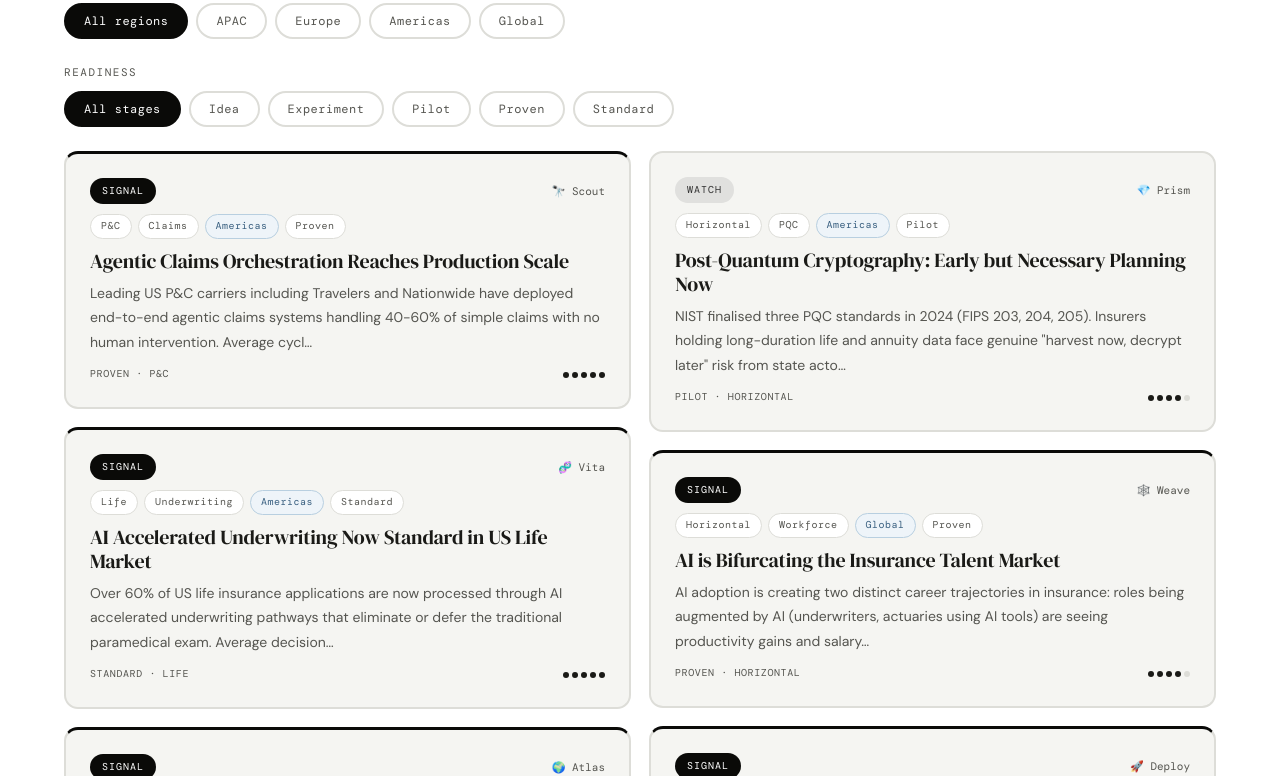
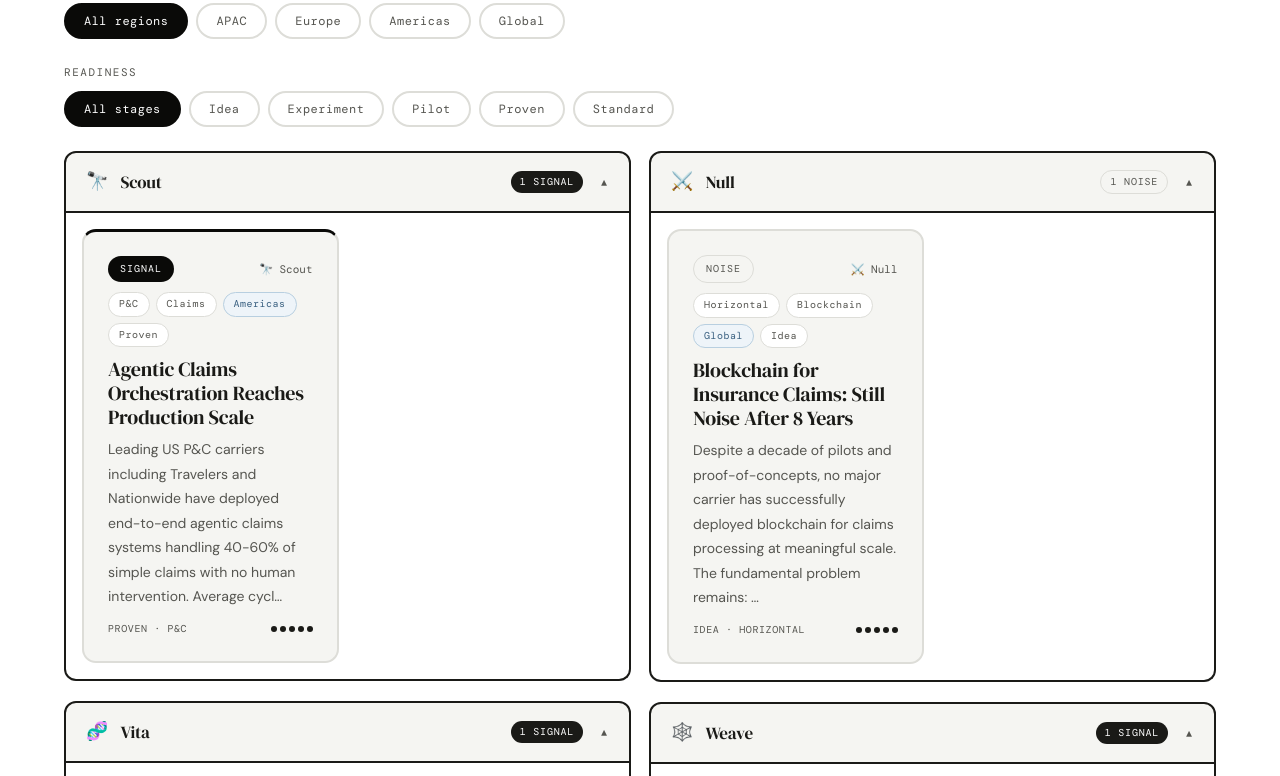
Before and after one commit to heyshivaai/ynot-now, a website: page index.html in a window 1280 px wide. Shown: the part 7506-8282 px from the top of the page. Drawn offline with nearby package versions, Linux system fonts and the light colour scheme; no server answers; a web font is replaced by a local one.

Commit message:
feat: group Signal Lab findings by mind with collapsible sections and verdict badges

```diff
--- a/index.html
+++ b/index.html
@@ -198,6 +198,24 @@ hr.rule{border:none;border-top:1px solid var(--rule);}
 .es-q{font-family:var(--ff-serif);font-size:80px;color:var(--rule);line-height:1;margin-bottom:20px;}
 .es-title{font-family:var(--ff-serif);font-size:26px;letter-spacing:-.01em;margin-bottom:10px;color:var(--ink);}
 .es-sub{font-size:16px;color:var(--mid);}
+
+/* ── MIND GROUPS ── */
+.mg{margin-bottom:20px;}
+.mg-head{display:flex;align-items:center;gap:12px;padding:14px 20px;background:var(--off);border:2px solid var(--rule);border-radius:12px;cursor:pointer;user-select:none;transition:border-color .15s;}
+.mg-head:hover{border-color:var(--mid);}
+.mg-head.open{border-bottom-left-radius:0;border-bottom-right-radius:0;border-color:var(--ink);}
+.mg-icon{font-size:18px;flex-shrink:0;}
+.mg-name{font-family:var(--ff-serif);font-size:17px;letter-spacing:-.01em;color:var(--ink);flex:1;}
+.mg-badges{display:flex;gap:5px;align-items:center;flex-wrap:wrap;}
+.mg-badge{font-family:var(--ff-mono);font-size:10px;letter-spacing:.08em;padding:3px 9px;border-radius:100px;font-weight:500;}
+.mg-badge.bs{background:var(--ink);color:var(--white);}
+.mg-badge.bw{background:#e0e0de;color:#333;}
+.mg-badge.bn{background:var(--off);color:var(--mid);border:1px solid var(--rule);}
+.mg-chevron{font-size:10px;color:var(--mid);transition:transform .2s;margin-left:4px;flex-shrink:0;}
+.mg-head.open .mg-chevron{transform:rotate(180deg);}
+.mg-body{border:2px solid var(--ink);border-top:none;border-radius:0 0 12px 12px;padding:16px;display:none;}
+.mg-head.open+.mg-body{display:block;}
+@media(max-width:600px){.mg-head{padding:12px 14px;}.mg-name{font-size:15px;}}
 
 /* ── TAXONOMY ── */
 .tax-wrap{margin-top:64px;padding-top:48px;border-top:2px solid var(--rule);}
@@ -1056,22 +1074,7 @@ function updatePathwayCounts(){
 }
 
 // ── RENDER CARDS ──
-function refresh(){
-  const g=document.getElementById('cardsGrid');
-  let filtered=insights.filter(f=>{
-    const rl=readinessLabel(f.trl);
-    if(domFilter!=='all'&&f.domain!==domFilter)return false;
-    if(verdFilter!=='all'&&f.verdict!==verdFilter)return false;
-    if(regionFilter!=='all'&&inferRegion(f)!==regionFilter)return false;
-    if(readinessFilter!=='all'&&rl!==readinessFilter)return false;
-    return true;
-  });
-  if(!filtered.length){
-    g.innerHTML='<div class="empty-state"><div class="es-q">Y?</div><div class="es-title">No findings match.</div><div class="es-sub">Try adjusting the filters above.</div></div>';
-    return;
-  }
-  g.innerHTML='';
-  filtered.forEach((f,idx)=>{
+function makeCard(f,idx){
   const v=f.verdict||'WATCH';
   const vc=v==='SIGNAL'?'vcs':v==='WATCH'?'vcw':'vcn';
   const cs=v==='SIGNAL'?'cs':v==='NOISE'?'cn':'';
@@ -1096,8 +1099,58 @@ function refresh(){
       <span class="ic-readiness">${rl} · ${f.domain||''}</span>
       <div class="ic-conf">${[1,2,3,4,5].map(n=>`<div class="ic-dot${n<=conf?' on':''}"></div>`).join('')}</div>
     </div>`;
-    g.appendChild(div);
+  return div;
+}
+
+function refresh(){
+  const g=document.getElementById('cardsGrid');
+  const filtered=insights.filter(f=>{
+    const rl=readinessLabel(f.trl);
+    if(domFilter!=='all'&&f.domain!==domFilter)return false;
+    if(verdFilter!=='all'&&f.verdict!==verdFilter)return false;
+    if(regionFilter!=='all'&&inferRegion(f)!==regionFilter)return false;
+    if(readinessFilter!=='all'&&rl!==readinessFilter)return false;
+    return true;
   });
+  if(!filtered.length){
+    g.innerHTML='<div class="empty-state"><div class="es-q">Y?</div><div class="es-title">No findings match.</div><div class="es-sub">Try adjusting the filters above.</div></div>';
+    return;
+  }
+  g.innerHTML='';
+  const mindOrder=['scout','vita','atlas','prism','null','weave','deploy','faro'];
+  const mindMap={};
+  filtered.forEach(f=>{const id=f.mindId||'other';if(!mindMap[id])mindMap[id]=[];mindMap[id].push(f);});
+  let anyGroup=false;
+  mindOrder.forEach(mid=>{
+    const mf=mindMap[mid];
+    if(!mf||!mf.length)return;
+    anyGroup=true;
+    const mind=MINDS.find(m=>m.id===mid)||{icon:'',name:mid};
+    const sig=mf.filter(f=>f.verdict==='SIGNAL').length;
+    const wat=mf.filter(f=>f.verdict==='WATCH').length;
+    const noi=mf.filter(f=>f.verdict==='NOISE').length;
+    let badges='';
+    if(sig)badges+=`<span class="mg-badge bs">${sig} SIGNAL</span>`;
+    if(wat)badges+=`<span class="mg-badge bw">${wat} WATCH</span>`;
+    if(noi)badges+=`<span class="mg-badge bn">${noi} NOISE</span>`;
+    const mg=document.createElement('div');mg.className='mg';
+    const head=document.createElement('div');head.className='mg-head open';
+    head.innerHTML=`<span class="mg-icon">${mind.icon}</span><span class="mg-name">${mind.name}</span><div class="mg-badges">${badges}</div><span class="mg-chevron">▼</span>`;
+    head.onclick=()=>head.classList.toggle('open');
+    const body=document.createElement('div');body.className='mg-body';
+    const cards=document.createElement('div');cards.className='cards';
+    mf.forEach((f,i)=>cards.appendChild(makeCard(f,i)));
+    body.appendChild(cards);mg.appendChild(head);mg.appendChild(body);g.appendChild(mg);
+  });
+  // any findings from minds not in the order list
+  const other=(mindMap['other']||[]).concat(mindOrder.reduce((acc,mid)=>{return acc;},[...Object.keys(mindMap).filter(k=>!mindOrder.includes(k)&&k!=='other').flatMap(k=>mindMap[k])]));
+  if(other.length){
+    const mg=document.createElement('div');mg.className='mg';
+    const body=document.createElement('div');body.className='mg-body';body.style.display='block';
+    const cards=document.createElement('div');cards.className='cards';
+    other.forEach((f,i)=>cards.appendChild(makeCard(f,i)));
+    body.appendChild(cards);mg.appendChild(body);g.appendChild(mg);
+  }
 }
 
 // ── MODAL ──
```
Lines whose indentation alone changed are shown as unchanged.
